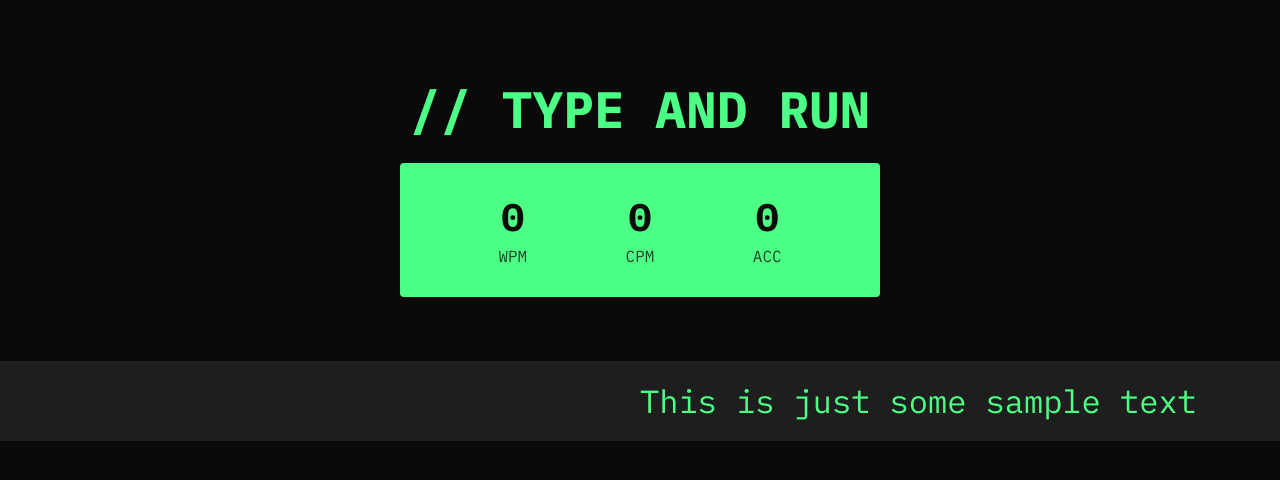
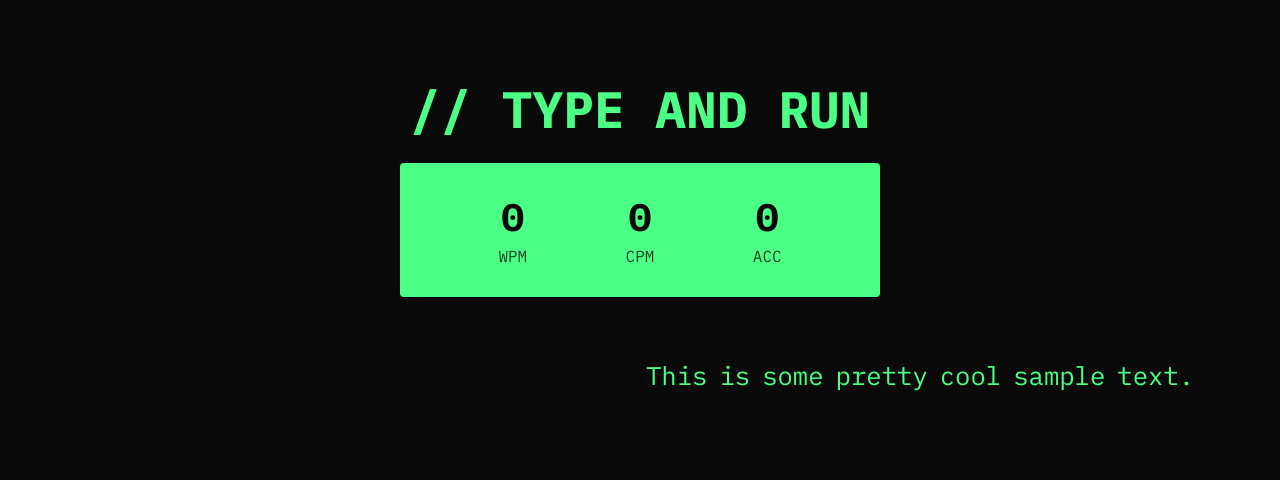
Before and after one commit to juliusdotdev/typeandrun, a Next.js app: page / in a window 1280 px wide. Shown: the top 480 px of the page. Built offline with nearby package versions, Linux system fonts and the light colour scheme.

Commit message:
feat(keyboard logic): refactor keyboard redux logic

```diff
--- a/components/home/Input.tsx
+++ b/components/home/Input.tsx
@@ -5,28 +5,59 @@ import {useDispatch, useSelector} from 'react-redux'
 // STYLES
 import styled from 'styled-components'
 import colors from '../../lib/colors'
+import initializeInputs from '../../store/actions/keyboard/initializeInputs'
 import handleUserInput from '../../store/actions/keyboard/handleUserInput'
 
 export default () => {
     const dispatch = useDispatch()
-    const userInputValue = useSelector(state => state.keyboard.userValue)
-    const previewInputValue = useSelector(state => state.keyboard.previewValue)
 
-    const handleUserInputChange = React.useCallback(e => {
-        dispatch(handleUserInput(e.target.value))
+    // INITIALIZE INPUTS ON MOUNT
+    React.useEffect(() => {
+        dispatch(initializeInputs('This is some pretty cool sample text.'))
     }, [dispatch])
 
+    // CREATE REF FOR USER INPUT ELEMENT
+    const userInputElement = React.useRef(null)
+
+    // GET VALUES FROM STORE
+    const wordsToType = useSelector(state => state.keyboard.wordsToType)
+    const wordsTyped = useSelector(state => state.keyboard.wordsTyped)
+    const currentInputValue = useSelector(state => state.keyboard.currentValue)
+    const textToType = useSelector(state => state.keyboard.wordsToType).join(' ')
+
+    // HANDLE USER INPUT
+    const handleUserInputChange = React.useCallback(e => {
+        dispatch(handleUserInput(e))
+    }, [dispatch])
+
+    // FOCUSES THE USER INPUT
+    const focusUserInputElement = React.useCallback(() => {
+        userInputElement.current.focus()
+    }, [userInputElement.current])
+
     return (
-        <InputWrapper>
-            <UserInput
-                type="text"
-                value={userInputValue}
-                onChange={handleUserInputChange}
-            />
-            <PreviewInput
-                type="text"
-                value={previewInputValue}
-            />
+        <InputWrapper onClick={focusUserInputElement}>
+            <WordDisplay position="left">
+                {wordsTyped.map((word, idx) => (
+                    <Word key={`${word}-${idx}`}>{word}</Word>
+                ))}
+            </WordDisplay>
+            <WordDisplay position="right">
+                {wordsToType.map((word, idx) => (
+                    <Word key={`${word}-${idx}`}>{word}</Word>
+                ))}
+            </WordDisplay>
+            {/*<UserInput*/}
+            {/*    type="text"*/}
+            {/*    ref={userInputElement}*/}
+            {/*    value={currentInputValue}*/}
+            {/*    onChange={handleUserInputChange}*/}
+            {/*/>*/}
+            {/*<PreviewInput*/}
+            {/*    readOnly*/}
+            {/*    type="text"*/}
+            {/*    value={textToType}*/}
+            {/*/>*/}
         </InputWrapper>
     )
 }
@@ -38,29 +69,22 @@ const InputWrapper = styled.section`
   margin-top: 64px;
 `
 
-const UserInput = styled.input`
+interface WordDisplayProps {
+    readonly position: string;
+}
+
+const WordDisplay = styled.section<WordDisplayProps>`
   position: absolute;
-  padding: 0;
   width: 50%;
   top: 0;
-  left: 0;
   bottom: 0;
+  left: ${({position}) => position === 'left' ? 0 : 'unset'};
+  right: ${({position}) => position === 'right' ? 0 : 'unset'};
   font-size: 1.6rem;
-  text-align: right;
-  outline: none;
-  appearance: none;
-  border: none;
-  border-radius: 0;
-  background: ${colors.grey2};
-  color: ${colors.accent};
-
-  @media (min-width: 768px) {
-    font-size: 2rem;
-  }
+  text-align: ${({position}) => position === 'right' ? 'left' : 'right'};
 `
 
-const PreviewInput = styled(UserInput)`
-  right: 0;
-  left: unset;
-  text-align: left;
+const Word = styled.span`
+  display: inline-block;
+  padding: 0 6px;
 `
--- a/store/actions/keyboard/actionTypes.ts
+++ b/store/actions/keyboard/actionTypes.ts
@@ -1,2 +1,5 @@
-export const SET_USER_INPUT_VALUE = 'SET_USER_INPUT_VALUE'
-export const SET_PREVIEW_INPUT_VALUE = 'SET_PREVIEW_INPUT_VALUE'
+export const SET_TEXT_TO_TYPE = 'SET_TEXT_TO_TYPE'
+export const SET_WORDS_TYPED = 'SET_WORDS_TYPED'
+export const SET_WORDS_TO_TYPE = 'SET_WORDS_TO_TYPE'
+export const SET_NEXT_WORD = 'SET_NEXT_WORD'
+export const SET_CURRENT_VALUE = 'SET_CURRENT_VALUE'
--- a/store/actions/keyboard/handleUserInput.ts
+++ b/store/actions/keyboard/handleUserInput.ts
@@ -1,18 +1,7 @@
 // ACTIONS
-import setUserInputValue from './setUserInputValue'
-import setPreviewInputValue from './setPreviewInputValue'
+import setCurrentValue from './setCurrentValue'
+import setWordsToType from './setWordsToType'
 
-export const handleUserInput = (value: string) => (dispatch, getState) => {
-    const state = getState()
-    const previewValue = state.keyboard.previewValue
+export default (event) => (dispatch, getState) => {
 
-    const inputLetter = value[value.length - 1]
-    const nextPreviewLetter = previewValue[0]
-
-    if (inputLetter === nextPreviewLetter) {
-        dispatch(setUserInputValue(value))
-        dispatch(setPreviewInputValue(previewValue.substring(1)))
-    }
 }
-
-export default handleUserInput
--- /dev/null
+++ b/store/actions/keyboard/initializeInputs.ts
@@ -0,0 +1,19 @@
+// ACTIONS
+import setTextToType from './setTextToType'
+import setWordsToType from './setWordsToType'
+import setNextWord from './setNextWord'
+import setCurrentValue from './setCurrentValue'
+
+/**
+ *
+ * @param textToType {string}
+ */
+export default (textToType: string) => (dispatch) => {
+    const wordsToType = textToType.split(' ')
+    const nextWord = wordsToType[0]
+
+    dispatch(setTextToType(textToType))
+    dispatch(setWordsToType(wordsToType))
+    dispatch(setNextWord(nextWord))
+    dispatch(setCurrentValue(''))
+}
--- /dev/null
+++ b/store/actions/keyboard/setCurrentValue.ts
@@ -0,0 +1,11 @@
+// ACTION TYPES
+import {SET_CURRENT_VALUE} from './actionTypes'
+
+/**
+ *
+ * @param newValue {string}
+ */
+export default (currentValue: string) => ({
+    type: SET_CURRENT_VALUE,
+    payload: {currentValue}
+})
--- /dev/null
+++ b/store/actions/keyboard/setNextWord.ts
@@ -0,0 +1,11 @@
+// ACTION TYPES
+import {SET_NEXT_WORD} from './actionTypes'
+
+/**
+ *
+ * @param nextWord {string}
+ */
+export default (nextWord: string) => ({
+    type: SET_NEXT_WORD,
+    payload: {nextWord}
+})
--- a/store/actions/keyboard/setPreviewInputValue.ts
+++ /dev/null
@@ -1,10 +0,0 @@
-import * as actionTypes from './actionTypes'
-
-export const setPreviewInputValue = value => ({
-    type: actionTypes.SET_PREVIEW_INPUT_VALUE,
-    payload: {
-        value
-    }
-})
-
-export default setPreviewInputValue
--- /dev/null
+++ b/store/actions/keyboard/setTextToType.ts
@@ -0,0 +1,11 @@
+// ACTION TYPES
+import {SET_TEXT_TO_TYPE} from './actionTypes'
+
+/**
+ *
+ * @param textToType {string}
+ */
+export default (textToType: string) => ({
+    type: SET_TEXT_TO_TYPE,
+    payload: {textToType}
+})
--- a/store/actions/keyboard/setUserInputValue.ts
+++ /dev/null
@@ -1,10 +0,0 @@
-import * as actionTypes from './actionTypes'
-
-export const setUserInputValue = value => ({
-    type: actionTypes.SET_USER_INPUT_VALUE,
-    payload: {
-        value
-    }
-})
-
-export default setUserInputValue
--- /dev/null
+++ b/store/actions/keyboard/setWordsToType.ts
@@ -0,0 +1,11 @@
+// ACTION TYPES
+import {SET_WORDS_TO_TYPE} from './actionTypes'
+
+/**
+ *
+ * @param wordsToType {array}
+ */
+export default (wordsToType: Array<string>) => ({
+    type: SET_WORDS_TO_TYPE,
+    payload: {wordsToType}
+})
--- a/store/reducers/keyboard.ts
+++ b/store/reducers/keyboard.ts
@@ -1,22 +1,41 @@
-// TYPES
-import {GenericAction} from '../types'
 // ACTION TYPES
-import * as actionTypes from '../actions/keyboard/actionTypes'
+import {
+    SET_CURRENT_VALUE,
+    SET_NEXT_WORD,
+    SET_TEXT_TO_TYPE,
+    SET_WORDS_TO_TYPE,
+    SET_WORDS_TYPED
+} from '../actions/keyboard/actionTypes'
 
 const initialState: object = {
-    previewValue: 'This is just some sample text',
-    userValue: ''
+    textToType: '',
+    wordsTyped: [],
+    wordsToType: [],
+    nextWord: '',
+    currentValue: '',
 }
 
 export const reducer = (state: object = initialState, action) => {
     switch (action.type) {
-        case actionTypes.SET_USER_INPUT_VALUE:
+        case SET_TEXT_TO_TYPE:
             return Object.assign({}, state, {
-                userValue: action.payload.value
+                textToType: action.payload.textToType
             })
-        case actionTypes.SET_PREVIEW_INPUT_VALUE:
+        case SET_WORDS_TO_TYPE:
             return Object.assign({}, state, {
-                previewValue: action.payload.value
+                wordsToType: action.payload.wordsToType
+            })
+        case SET_WORDS_TYPED:
+            return Object.assign({}, state, {
+                wordsTyped: action.payload.wordsTyped
+            })
+        case SET_NEXT_WORD:
+            return Object.assign({}, state, {
+                nextWord: action.payload.nextWord
+            })
+        case SET_CURRENT_VALUE:
+            return Object.assign({}, state, {
+                currentValue: action.payload.currentValue
             })
         default:
             return state
```
Also changed, not shown: store/actions/keyboard/setWordsTyped.ts (added, +11 -0 lines).
